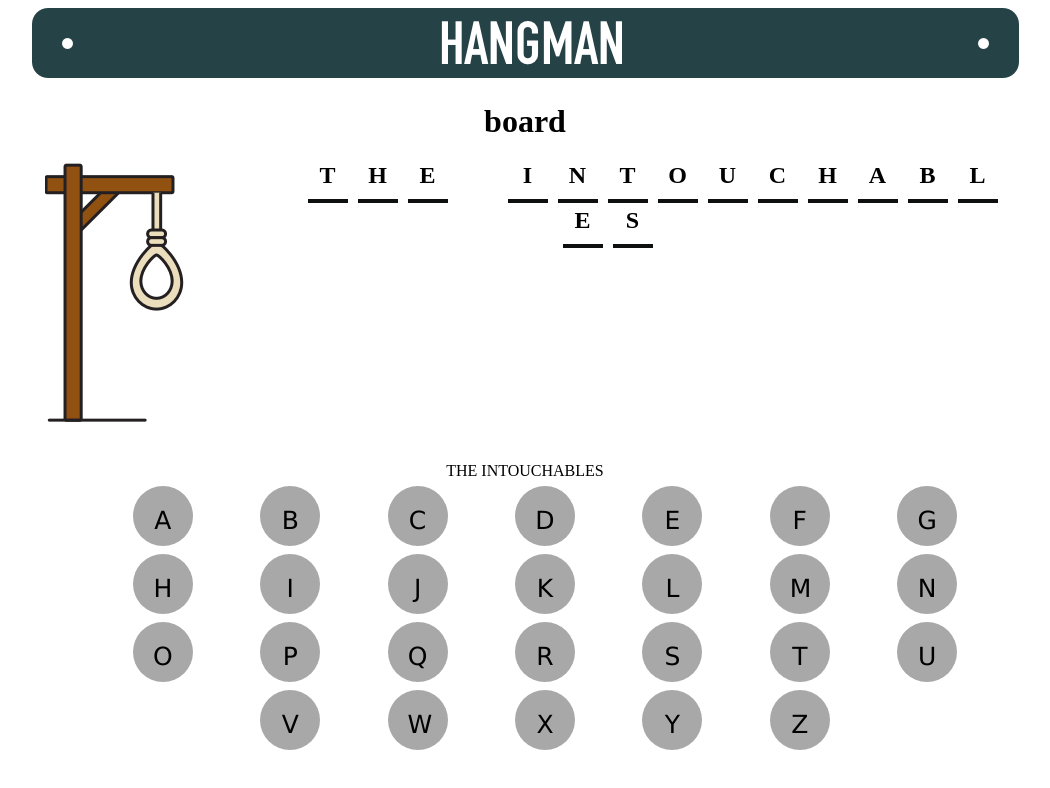
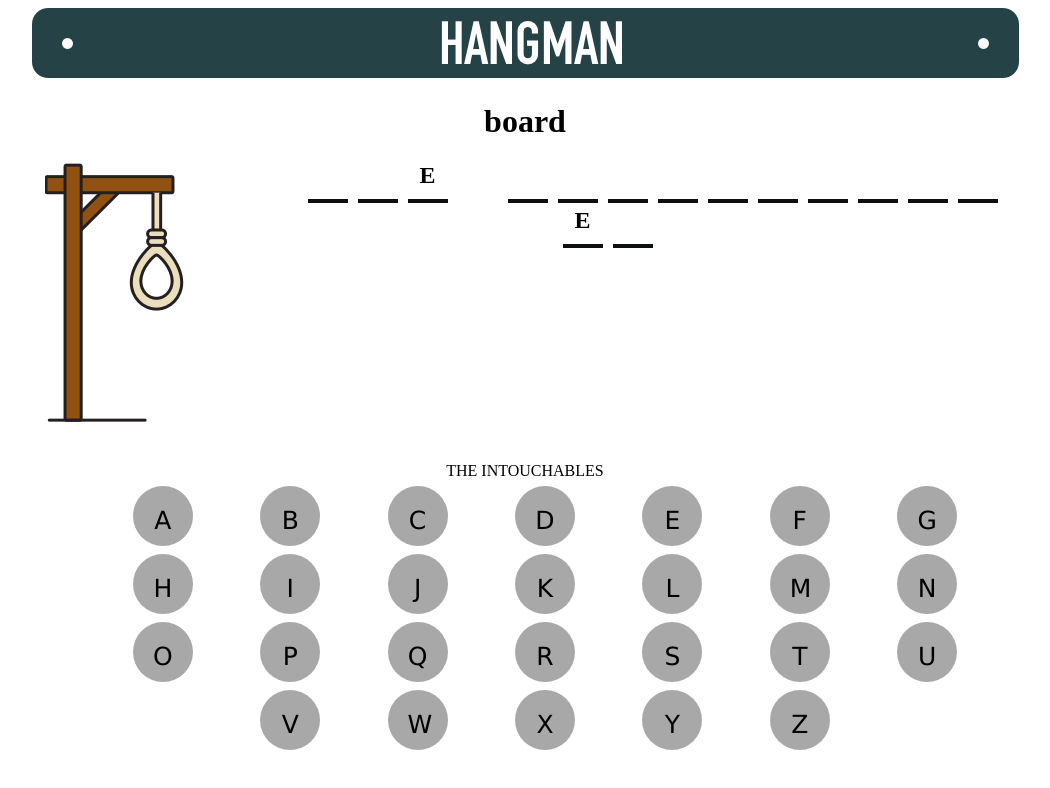
Before and after one commit to Igor8757/hangman, an Angular app: page / in a window 1280 px wide. Shown: the top 788 px of the page, without its empty margins (115-1165 px from the left). Built offline with nearby package versions, Linux system fonts and the light colour scheme.

Commit message:
added init reveal

```diff
--- a/src/components/letter/letter.component.html
+++ b/src/components/letter/letter.component.html
@@ -1,6 +1,13 @@
-<div class="letter-box">
-    <div>
-        <h2>{{letter}}</h2>
-    </div>
-    <img src="../../assets/Rectangle.png">
+<div class="letter-box"  [ngSwitch]="letterState">
+    <span *ngSwitchCase="0">
+        <div>
+        </div>
+        <img src="../../assets/Rectangle.png">
+    </span>
+    <span *ngSwitchCase="1">
+            <div>
+                <h2>{{letter}}</h2>
+            </div>
+            <img src="../../assets/Rectangle.png">
+        </span>
 </div>
--- a/src/components/letter/letter.component.ts
+++ b/src/components/letter/letter.component.ts
@@ -1,4 +1,5 @@
 import { Component, OnInit, Input } from '@angular/core';
+import { Letter, letterState, getState } from 'src/gameGenerator';
 
 @Component({
   selector: 'app-letter',
@@ -7,9 +8,14 @@
 })
 export class LetterComponent implements OnInit {
   @Input() letter: string;
-  constructor() { }
+  @Input() letterStates: Array<Letter>;
+  public letterState: letterState;
+  constructor() {
+
+  }
 
   ngOnInit() {
+    this.letterState = getState(this.letter, this.letterStates)
   }
 
 }
--- a/src/components/movie-title/movie-title.component.html
+++ b/src/components/movie-title/movie-title.component.html
@@ -1,5 +1,5 @@
 <div class="movie-title">
     <ul class="title-box">
-        <li class="word" *ngFor="let word of gameState.title.split(' ')"><app-word [word]="word"></app-word></li>
+        <li class="word" *ngFor="let word of gameState.title.split(' ')"><app-word [word]="word" [letterStates]="gameState.letters"></app-word></li>
     </ul>
 </div>
--- a/src/components/word/word.component.html
+++ b/src/components/word/word.component.html
@@ -1,6 +1,5 @@
 <span>
     <ul class="word-box">
-        <li class="letter" *ngFor="let letter of word.split('')"><app-letter [letter]="letter"></app-letter></li>
+        <li class="letter" *ngFor="let letter of word.split('')"><app-letter [letter]="letter" [letterStates]="letterStates"></app-letter></li>
     </ul>
-
     </span>
--- a/src/components/word/word.component.ts
+++ b/src/components/word/word.component.ts
@@ -1,4 +1,5 @@
 import { Component, OnInit, Input } from '@angular/core';
+import { Letter } from 'src/gameGenerator';
 
 @Component({
   selector: 'app-word',
@@ -7,6 +8,7 @@
 })
 export class WordComponent implements OnInit {
   @Input() word: string;
+  @Input() letterStates: Array<Letter>;
   constructor() { }
 
   ngOnInit() {
--- a/src/gameGenerator.ts
+++ b/src/gameGenerator.ts
@@ -12,10 +12,10 @@
 }
 
 export class Letter {
-    letter: string;
+    value: string;
     state: letterState;
     constructor(letter){
-        this.letter = letter;
+        this.value = letter;
         this.state = letterState.HIDDEN;
     }
 }
@@ -27,15 +27,46 @@
     constructor(title){
         this.title = title;
         this.lives = 6;
-        this.letters = abc.map((letter: string) => new Letter(letter));
+        this.letters = []
+        abc.forEach(element => {
+            this.letters.push(new Letter(element))
+        });
     }
+}
+
+export const getState = (value, states) => {
+    console.log(value)
+    console.log(states)
+    let res = null;
+    states.forEach(element => {
+        if(element.value == value)
+            res = element.state;
+    });
+    console.log(res)
+    return res;
+}
+
+const revealLetters = (left: number) => {
+    if(left == 0) return;
+    let randy = Math.floor(Math.random() * gameState.letters.length);
+    if(gameState.letters[randy].state == letterState.HIDDEN){
+        gameState.letters[randy].state = letterState.INIT_REVEALED
+        revealLetters(left - 1)
+    }
+
+}
+
+const initTitle = () =>{
+    let revealables = gameState.title.replace(' ', '').length / 4;
+    revealLetters(revealables)
 }
 
 
 export const generateGame = () => {
     let movies = movies_json.default
     let movie = movies[Math.floor(Math.random() * movies.length)].title.toUpperCase();
-    let gameState = new GameState(movie);
+    gameState = new GameState(movie);
+    initTitle();
     console.log(gameState)
     return gameState;
 };
```
